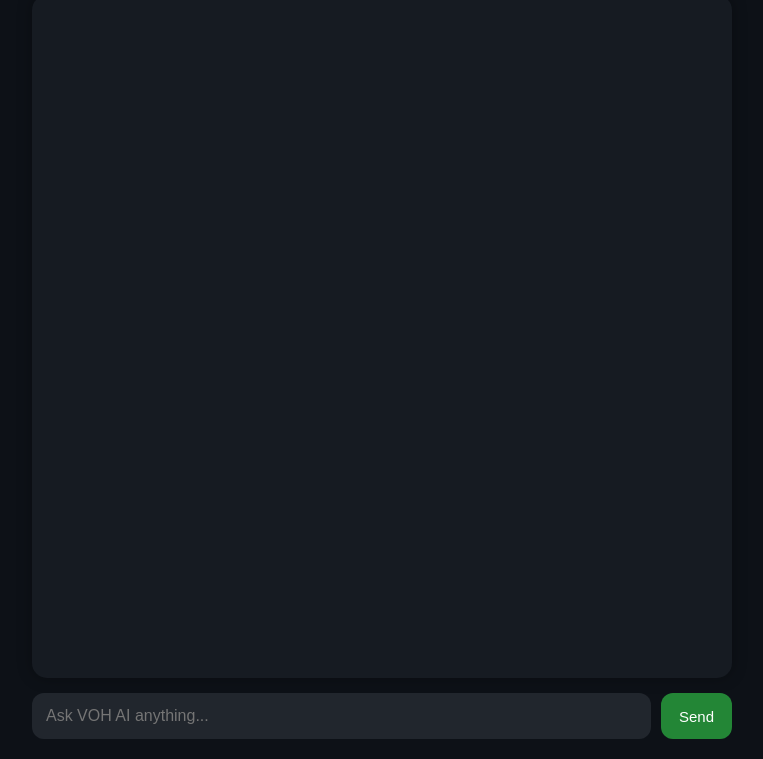
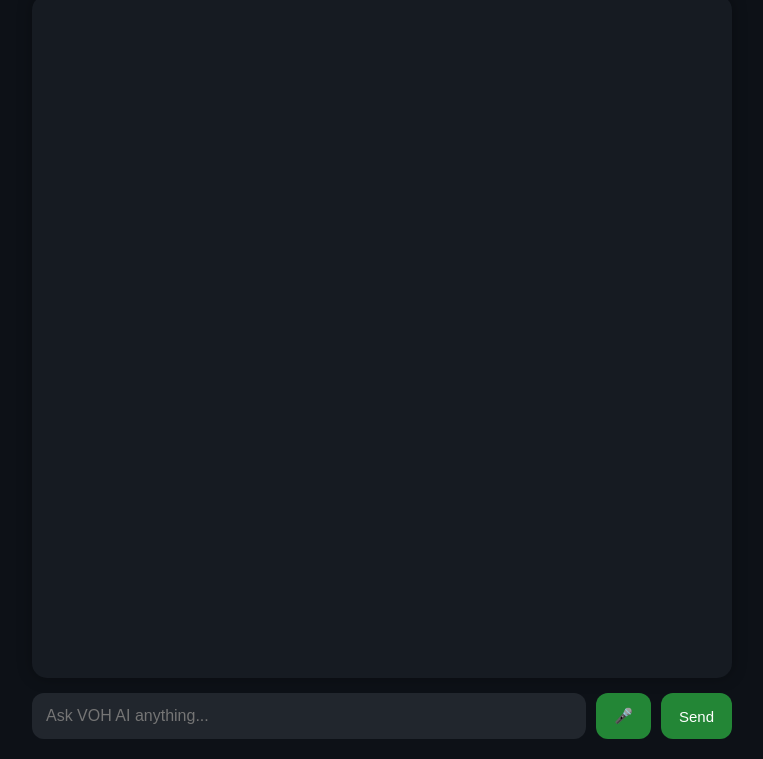
Before and after one commit to h123arry/VOH-AI, a website: page public/index.html in a window 1280 px wide. Shown: the part 81-840 px from the top of the page, without its empty margins (258-1021 px from the left). Drawn offline with Linux system fonts and the light colour scheme.

Commit message:
Added voice input

```diff
--- a/public/index.html
+++ b/public/index.html
@@ -48,9 +48,13 @@
         autocomplete="off"
       >
 
-      <button onclick="sendMessage()">
-        Send
-      </button>
+      <button onclick="startVoice()">
+  🎤
+</button>
+
+<button onclick="sendMessage()">
+  Send
+</button>
 
     </div>
 
--- a/public/script.js
+++ b/public/script.js
@@ -130,3 +130,24 @@ function clearChat() {
   chatBox.innerHTML = "";
 
 }
+function startVoice() {
+
+  const recognition =
+    new webkitSpeechRecognition();
+
+  recognition.lang = "en-US";
+
+  recognition.onresult = function(event) {
+
+    const transcript =
+      event.results[0][0].transcript;
+
+    input.value = transcript;
+
+    sendMessage();
+
+  };
+
+  recognition.start();
+
+}
```
